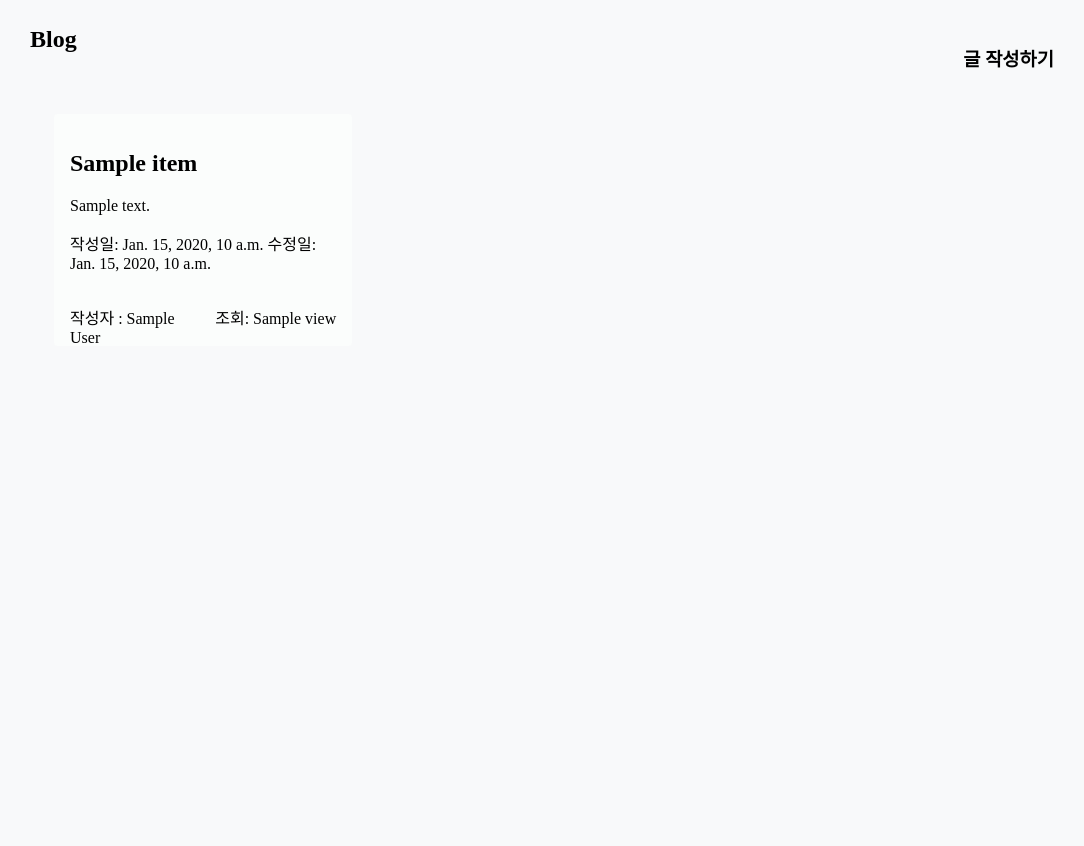
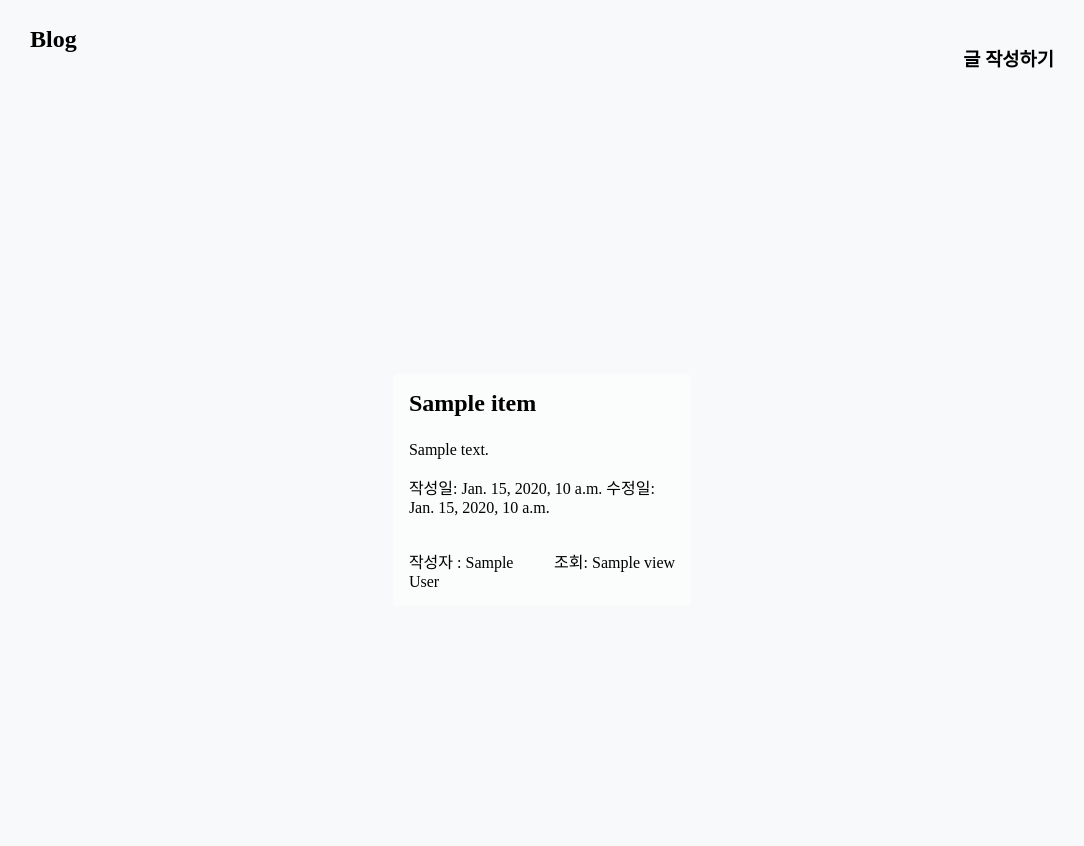
Before and after one commit to juhye0102/Django-project, a Django app: template board/templates/list.html in a window 1280 px wide. Shown: the top 846 px of the page, without its empty margins (98-1182 px from the left). Run offline with Django 3.2, Linux system fonts and the light colour scheme; the template is opened without the code that fills it: most values are stand-ins (such as "Sample title", 1, 10 or a date in 2020).

Commit message:
[ list page modify ]

```diff
--- a/board/templates/list.html
+++ b/board/templates/list.html
@@ -13,7 +13,7 @@
     {% for item in items %}
         <div class="list_wrapper">
             <div class="post_header">
-                <a href="{% url 'detail' pk=item.pk %}" style="text-decoration: none; color: black;"><h2>{{ item.title }} </h2></a>
+                <a href="{% url 'detail' pk=item.pk %}" style="text-decoration: none; color: black;"><p class="post_title">{{ item.title }} </p></a>
                 <p class="post_summary">{{ item.summary }}</p>
             </div>
             <!--<a href="{% url 'delete' item.pk %}" style="color: black;" onclick="alert('삭제되었습니다.')">[ 삭제 ]</a>-->
--- a/static/css/list.css
+++ b/static/css/list.css
@@ -9,7 +9,6 @@ header {
     justify-content: space-between;
     position: relative;
     width: 100%;
-
     display: flex;
 }
 
@@ -38,8 +37,8 @@ header {
     width: 26%;
     border-radius: 4px;
     padding: 1rem;
-    margin: 1.5rem 1.5rem;
     flex-direction: column;
+    margin: auto;
 }
 
 .list_wrapper:hover {
@@ -49,6 +48,12 @@ header {
 
 .post_header {
     display: block;
+}
+
+.post_title {
+    margin-top: 0;
+    font-size: 1.5em;
+    font-weight: bold;
 }
 
 .post_summary {
```
